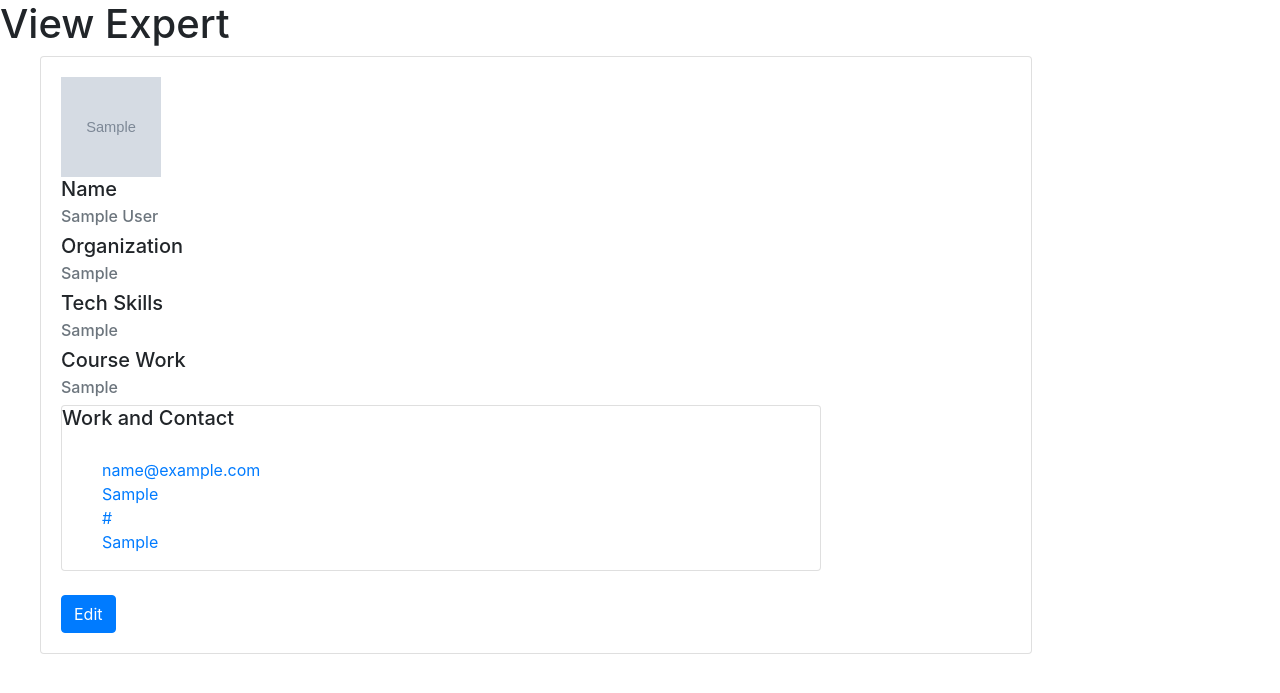
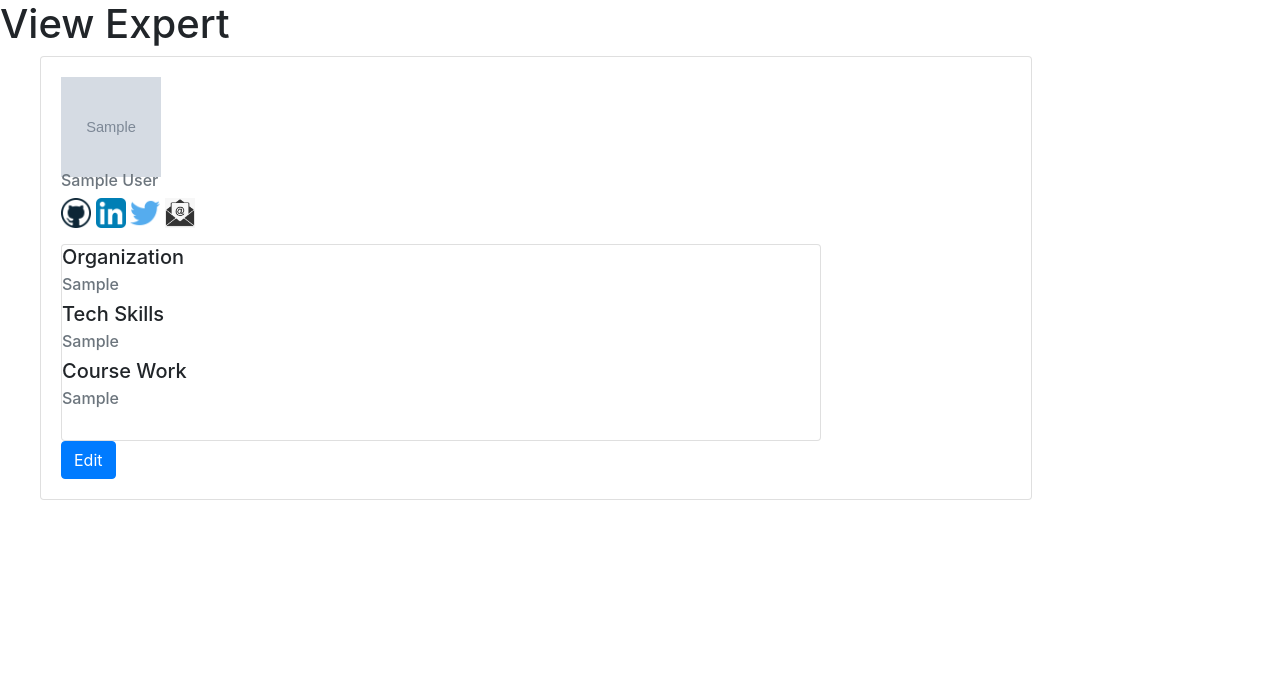
Before and after one commit to sorgek/AlchemyExpertFinder, a Django app: page /1/ in a window 1280 px wide. Shown: the part 57-750 px from the top of the page. Run offline with Django 3.2, Linux system fonts and the light colour scheme; tables that the repository leaves empty hold one stand-in row (values such as "Sample post"); grey boxes marked "Sample" are stand-in pictures; some libraries are stand-ins or nearby versions.

Commit message:
adds social media icons to expert profile

```diff
--- /dev/null
+++ b/expertFinder/static/css/expertProfile.css
@@ -0,0 +1,6 @@
+.socialMedia{
+
+    height: 30px;
+    width: 30px;
+
+}
--- a/expertFinder/templates/display_expert.html
+++ b/expertFinder/templates/display_expert.html
@@ -2,6 +2,10 @@
 {% load static %}
 {% block title %}
 {{expert.lastName}}
+{% endblock %}
+
+{% block css %}
+        <link rel="stylesheet" type="text/css" href="{% static 'css/expertProfile.css' %}"/>
 {% endblock %}
 
 {% block body %}
@@ -12,28 +16,31 @@
         <div class="card" style="width: 80%;">
         <div class="card-body">
             <img src="{{ expert.avatar.url }}" width=100 height=100 alt="Expert profile picture">
-           <h5 class="card-title">Name</h5>
            <h6 class="card-subtitle mb-2 text-muted">{{ expert.firstName}} {{ expert.lastName }}</h6>
+                <p class="card-text">
+                    <span class="card-text"><a href= {{ expert.gitRepo }} >
+                        <img class="socialMedia" src="{% static 'images/github.png' %}" alt="Github icon">
+                    </a></span>
+                    <span class="card-text"><a href= {{ expert.linkedIn }} >
+                        <img class="socialMedia" src="{% static 'images/in.png' %}" alt="LinkedIn icon">
+                    </a></span>
+                    <span class="card-text"><a href= {{ expert.twitter }}>
+                        <img class="socialMedia" src="{% static 'images/twitter.png' %}" alt="Twitter icon">
+                    </a></span>
+                    <span class="card-text"><a href= "mailto:"{{ expert.email }}>
+                        <img class="socialMedia" src="{% static 'images/email.png' %}" alt="Email icon">
+                    </a></span>
+                </p>
+            <div class="card" style="width: 80%;">
             <h5 class="card-title">Organization</h5>
            <h6 class="card-subtitle mb-2 text-muted">{{ expert.organization }}</h6>
             <h5 class="card-title">Tech Skills</h5>
            <h6 class="card-subtitle mb-2 text-muted">{{ expert.techSkills }}</h6>
             <h5 class="card-title">Course Work</h5>
            <h6 class="card-subtitle mb-2 text-muted">{{ expert.courseWork }}</h6>
-                <div class="card" style="width: 80%">
-                    <h5 class="card-title">Work and Contact</h5>
-                    <p class="card-text">
-                        <ul>
-                        <li class="card-text"><a href= "mailto:"{{ expert.email }}>{{ expert.email }}</a></li>
-                        <li class="card-text"><a href= {{ expert.gitRepo }} target="_blank">{{ expert.gitRepo }}</a></li>
-                        <li class="card-text"><a href= {{ expert.linkedIn }} target="_blank">{{ expert.linkedIn }}</a></li>
-                        <li class="card-text"><a href= {{ expert.twitter }} target="_blank">{{ expert.twitter }}</a></li>
-                        </ul>
-                    </p>
-                </div>
             <br>
+            </div>
             <a href="{% url 'expertFinder:edit' expert.id %}" class="btn btn-primary">Edit</a>
-        </div>
     </div>
 </ul>
 
```
